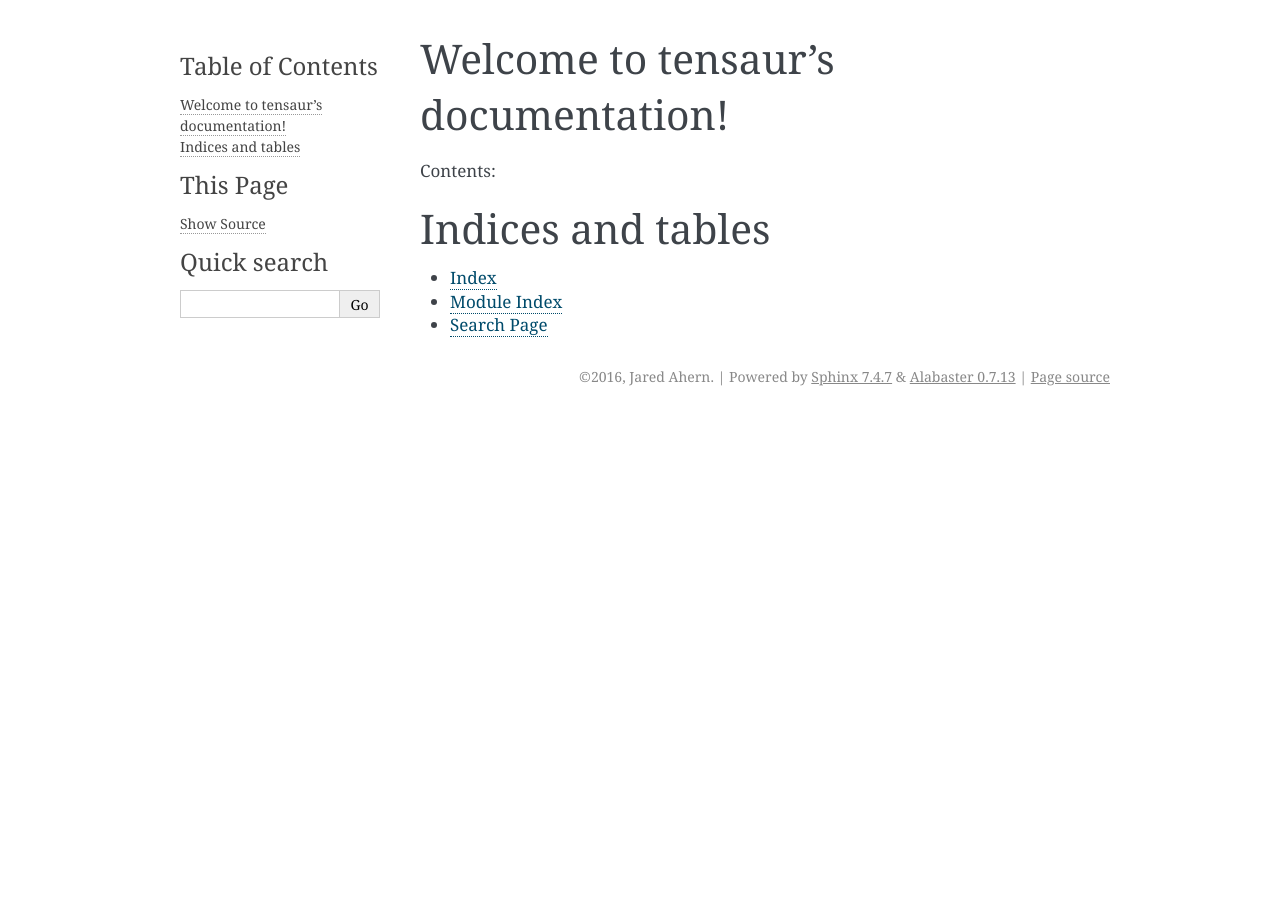
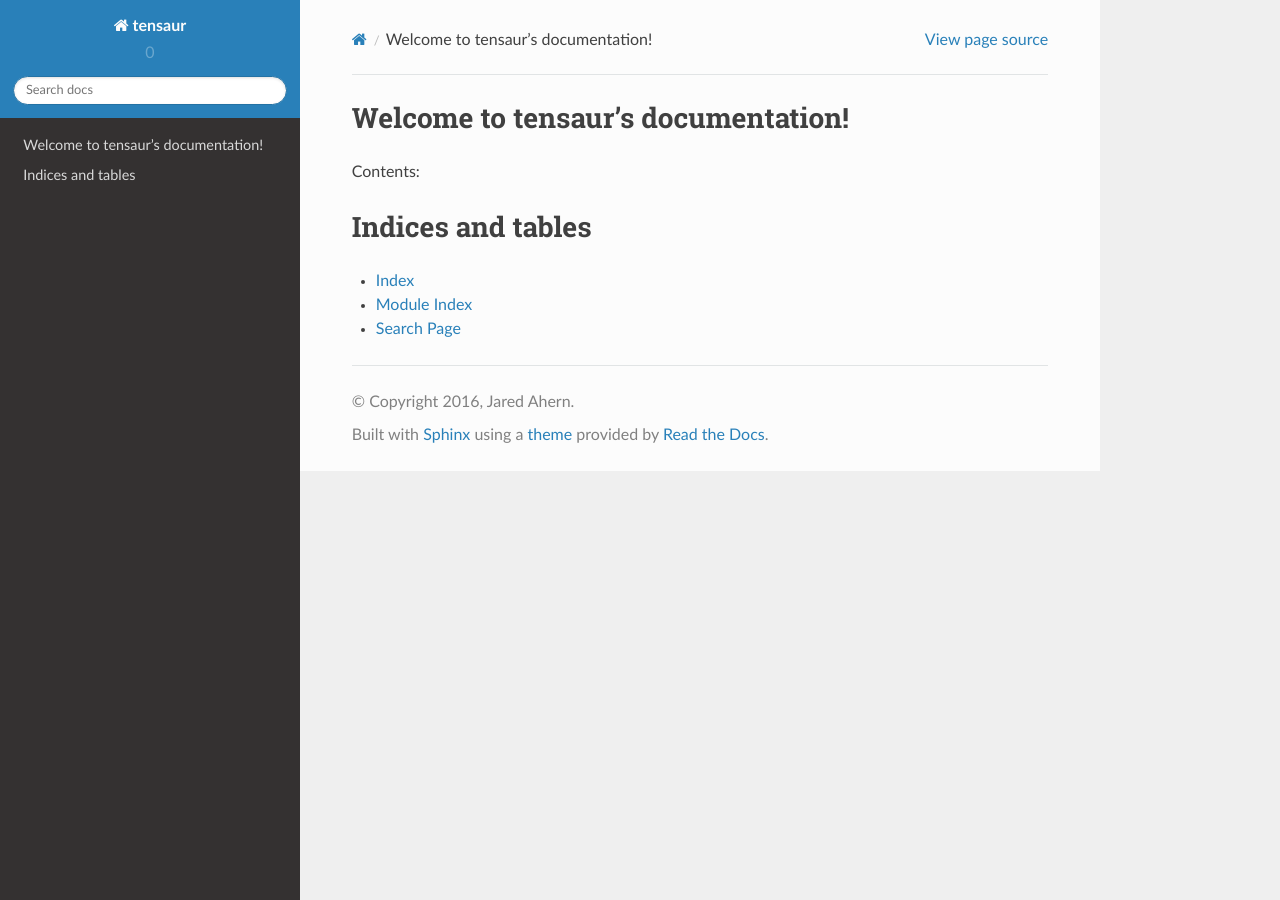
Before and after one commit to jaredahern/tensaur, a Sphinx documentation site: the page built from docs/index.rst, in a window 1280 px wide. Built offline with Sphinx 7.4.7 and the Read the Docs theme 2.0.0, drawn with Linux system fonts in a browser that asks for light colours.

Commit message:
Updated sphinx theme

```diff
--- a/docs/conf.py
+++ b/docs/conf.py
@@ -124,7 +124,7 @@ todo_include_todos = True
 # The theme to use for HTML and HTML Help pages.  See the documentation for
 # a list of builtin themes.
 #
-html_theme = 'alabaster'
+html_theme = 'sphinx_rtd_theme' # 'default' # 'alabaster'
 
 # Theme options are theme-specific and customize the look and feel of a theme
 # further.  For a list of options available for each theme, see the
```
